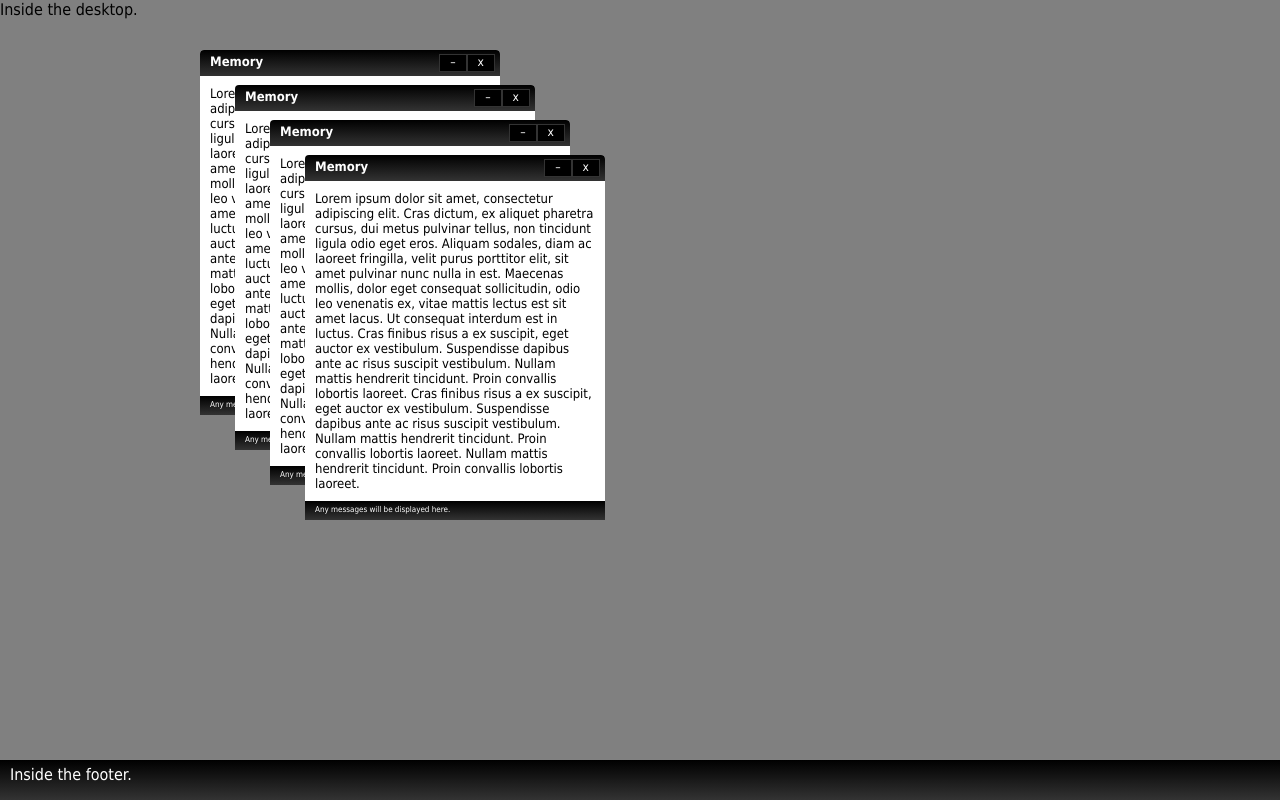
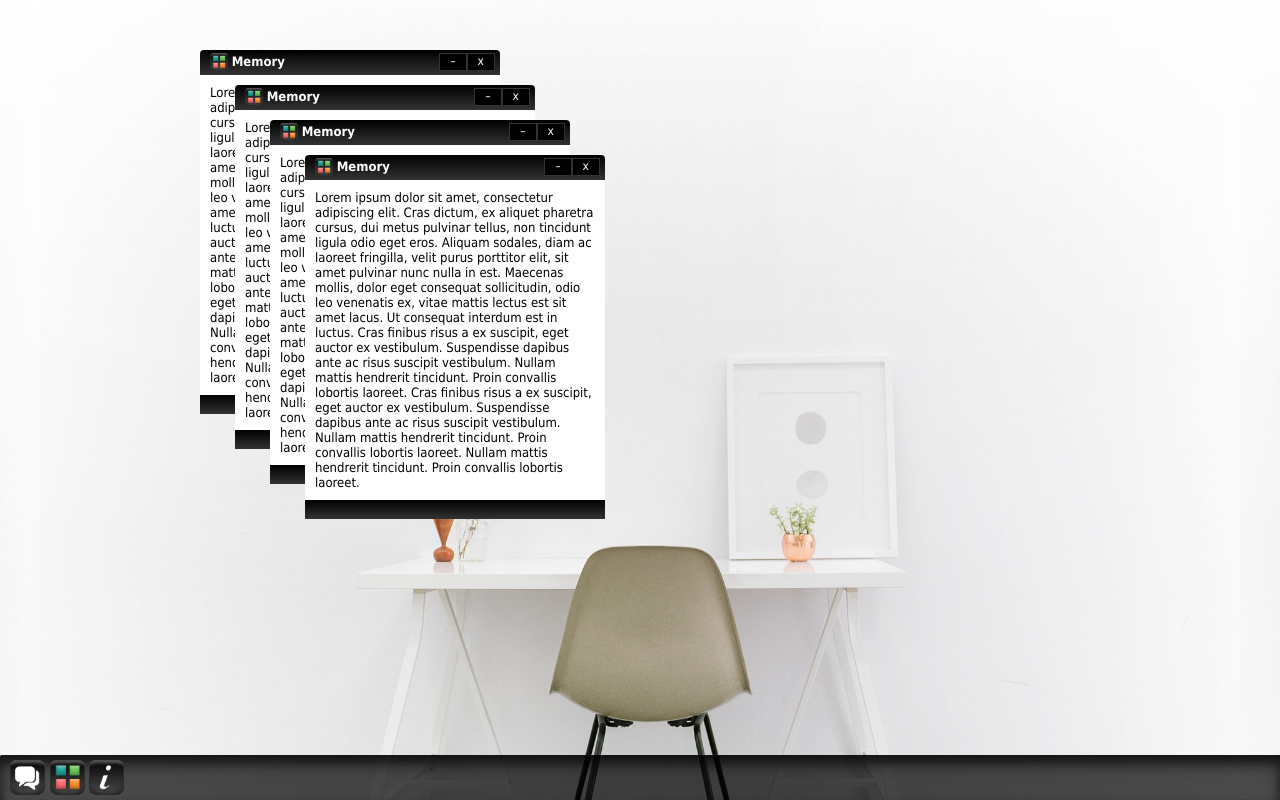
Before and after one commit to TestOrg-1dv612/Repository3, a website: page client/debug/index.html in a window 1280 px wide. Drawn offline with Linux system fonts and the light colour scheme.

Commit message:
Adding application logos and working on navigation menu.

```diff
--- a/client/debug/index.html
+++ b/client/debug/index.html
@@ -7,10 +7,10 @@
 </head>
 <body>
     <div id="desktop">
-        Inside the desktop.
         <template id="window">
         <div id="unclaimed" class="window-wrapper">
             <div class="window-top">
+                <img src="/image/memory.png" class="logo">
                 <span class="name">Memory</span>
                 <a href="#" class="close">x</a>
                 <a href="#" class="minimize">–</a>
@@ -27,11 +27,17 @@
                 convallis lobortis laoreet. Nullam mattis hendrerit tincidunt. Proin
                 convallis lobortis laoreet.
             </div>
-            <div class="window-footer">Any messages will be displayed here.</div>
+            <div class="window-footer"></div>
         </div>
         </template>
     </div>
-    <footer>Inside the footer.</footer>
+    <footer>
+        <nav>
+            <a href="#"><img src="/image/chat.png" alt="Logo for Chat application"></a>
+            <a href="#"><img src="/image/memory.png" alt="Logo for Memory game"></a>
+            <a href="#"><img src="/image/info.png" alt="Logo for Application Info"></a>
+        </nav>
+    </footer>
     <script src="javascript/build.js"></script>
 </body>
 </html>
--- a/client/debug/stylesheet/style.css
+++ b/client/debug/stylesheet/style.css
@@ -11,10 +11,15 @@ footer, h1, h2, h3, h4, p, ul, li, ol, hr, a
 html, body {height: 100%; font-family: Tahoma, sans-serif; overflow: hidden;}
 
 /* Container of the desktop */
-#desktop {width: 100%; min-height: 100%; background-color: grey; margin-bottom: -40px;}
+#desktop {width: 100%; min-height: 100%; background-color: white; background-image: url(/image/desktopbg.jpg);
+    background-position: center bottom; background-size: contain; margin-bottom: -45px;}
 
 /* Footer */
-footer {height: 35px; background: linear-gradient(black, #333); color: white; padding-left: 10px; padding-top: 5px;}
+footer {height: 40px; background: linear-gradient(black, #333); color: white; padding-left: 10px; padding-top: 5px;
+    background: rgba(0, 0, 0, .7); box-shadow: inset 0px 9px 13px 0px rgba(0,0,0,0.75); border-top-left-radius: 2px;
+    border-top--radius: 2px;}
+footer img {max-height: 35px; vertical-align: top;}
+footer img:hover {max-height: 45px; position: relative; bottom: 10px;}
 
 /**
  * Styles for instances of a Window-object
@@ -25,9 +30,10 @@ footer {height: 35px; background: linear-gradient(black, #333); color: white; pa
     position: absolute; top: 50px; left: 200px; border-radius: 4px;}
 
 /* The top of a window, including links */
-.window-top {height: 20px; background: linear-gradient(black, #333); color: white; padding: 4px 5px 2px 10px;
+.window-top {height: 20px; background: linear-gradient(black, #333); color: white; padding: 3px 5px 2px 10px;
     border-top-left-radius: 4px; border-top-right-radius: 4px;}
 .window-top .name {font-weight: bold; cursor: default;}
+.window-top .logo {width: 18px; vertical-align: middle;}
 .close, .minimize {float: right; background-color: black; color: white; text-decoration: none;
     border: 1px solid #333; padding: 0 10px 2px 10px; font-size: 12px;}
 .close:hover, .minimize:hover {background-color: #333;}
--- a/client/source/css/style.css
+++ b/client/source/css/style.css
@@ -11,10 +11,15 @@ footer, h1, h2, h3, h4, p, ul, li, ol, hr, a
 html, body {height: 100%; font-family: Tahoma, sans-serif; overflow: hidden;}
 
 /* Container of the desktop */
-#desktop {width: 100%; min-height: 100%; background-color: grey; margin-bottom: -40px;}
+#desktop {width: 100%; min-height: 100%; background-color: white; background-image: url(/image/desktopbg.jpg);
+    background-position: center bottom; background-size: contain; margin-bottom: -45px;}
 
 /* Footer */
-footer {height: 35px; background: linear-gradient(black, #333); color: white; padding-left: 10px; padding-top: 5px;}
+footer {height: 40px; background: linear-gradient(black, #333); color: white; padding-left: 10px; padding-top: 5px;
+    background: rgba(0, 0, 0, .7); box-shadow: inset 0px 9px 13px 0px rgba(0,0,0,0.75); border-top-left-radius: 2px;
+    border-top--radius: 2px;}
+footer img {max-height: 35px; vertical-align: top;}
+footer img:hover {max-height: 45px; position: relative; bottom: 10px;}
 
 /**
  * Styles for instances of a Window-object
@@ -25,9 +30,10 @@ footer {height: 35px; background: linear-gradient(black, #333); color: white; pa
     position: absolute; top: 50px; left: 200px; border-radius: 4px;}
 
 /* The top of a window, including links */
-.window-top {height: 20px; background: linear-gradient(black, #333); color: white; padding: 4px 5px 2px 10px;
+.window-top {height: 20px; background: linear-gradient(black, #333); color: white; padding: 3px 5px 2px 10px;
     border-top-left-radius: 4px; border-top-right-radius: 4px;}
 .window-top .name {font-weight: bold; cursor: default;}
+.window-top .logo {width: 18px; vertical-align: middle;}
 .close, .minimize {float: right; background-color: black; color: white; text-decoration: none;
     border: 1px solid #333; padding: 0 10px 2px 10px; font-size: 12px;}
 .close:hover, .minimize:hover {background-color: #333;}
```
Also changed, not shown: client/source/index.html (+9 -3 lines), client/debug/image/chat.png (added), client/debug/image/desktopbg.jpg (added), client/debug/image/favicon.png (deleted), client/debug/image/info.png (added), client/debug/image/memory.png (added), client/source/image/chat.png (added), client/source/image/desktopbg.jpg (added), client/source/image/info.png (added), client/source/image/memory.png (added).
